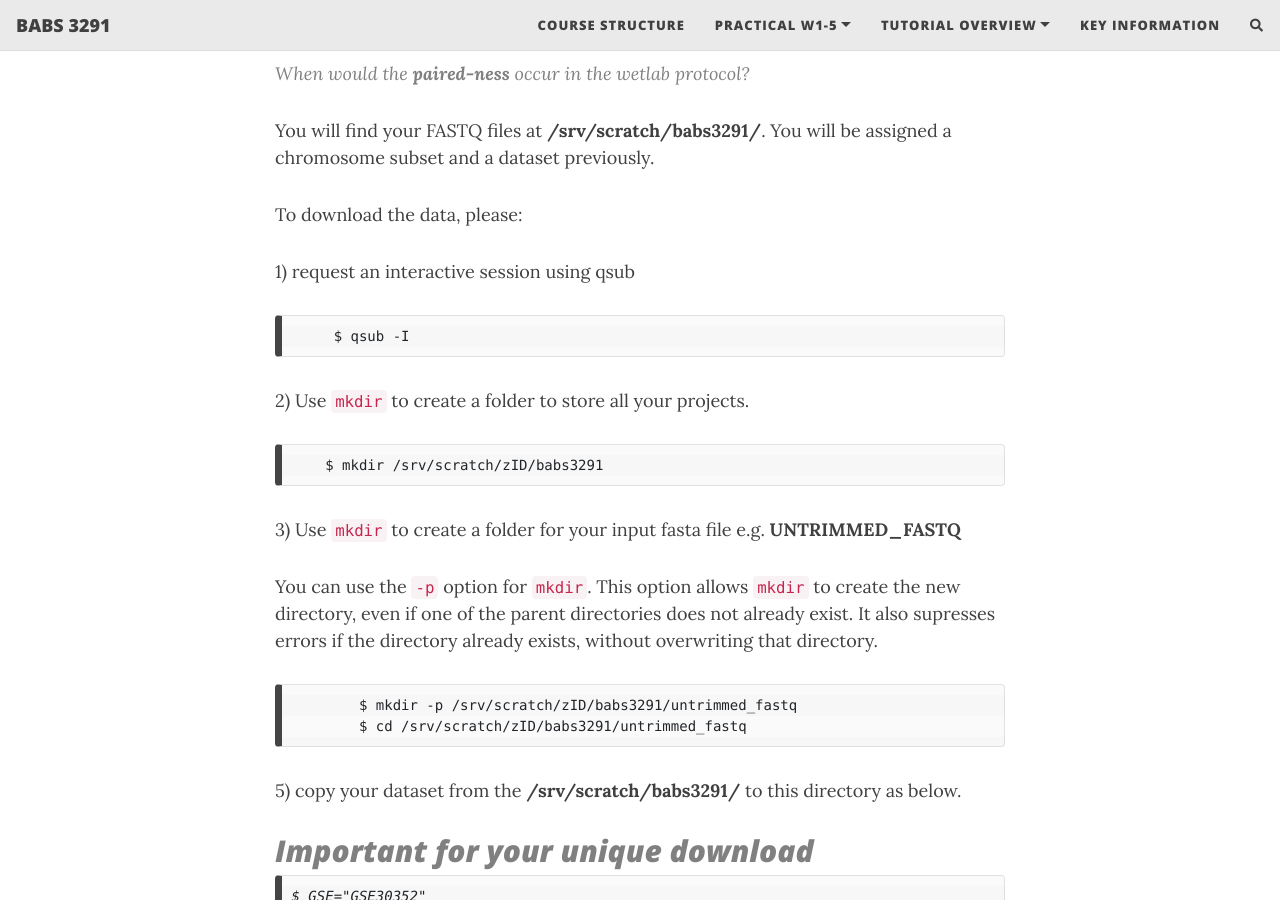
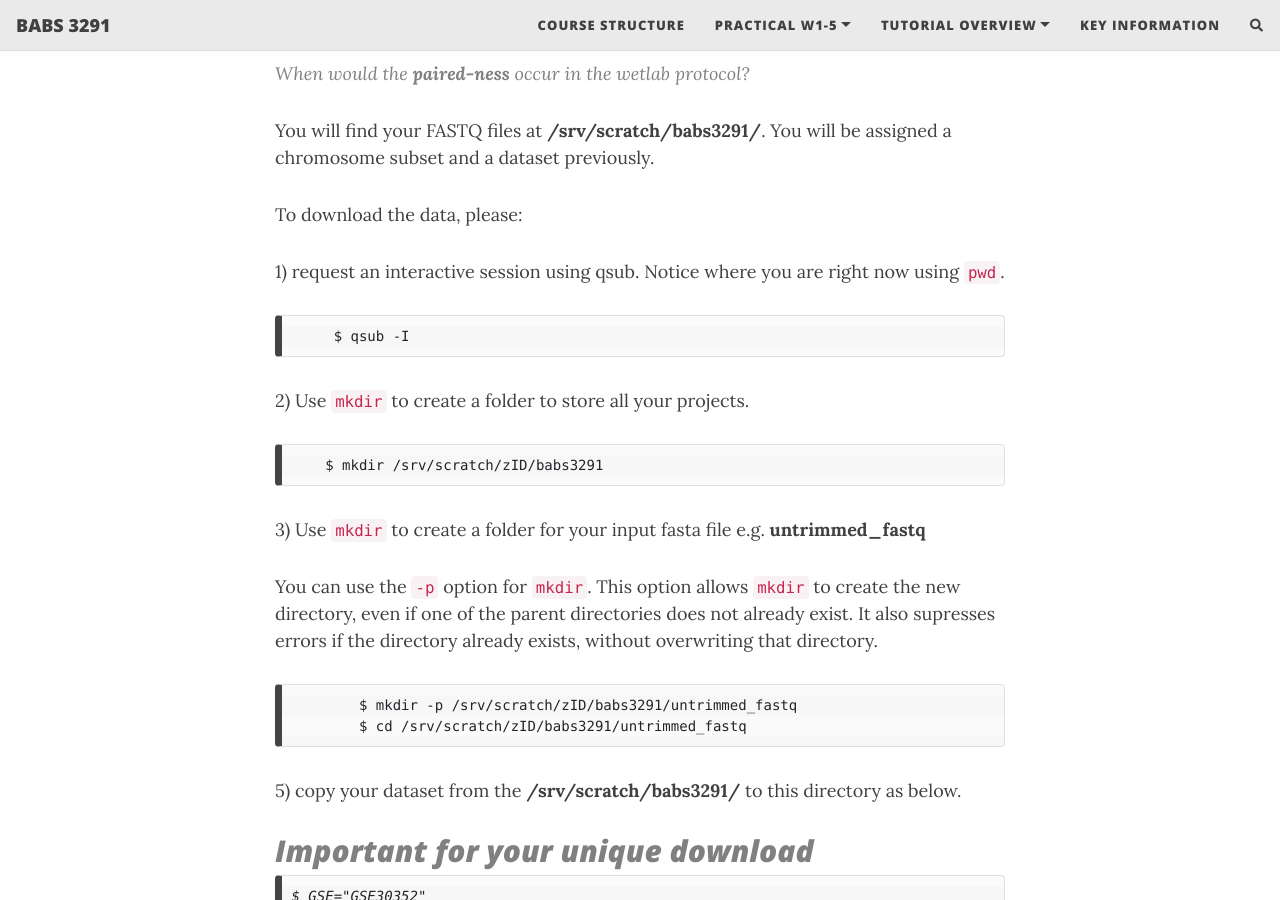
Before and after one commit to theheking/babs-rna-seq-2024, a Jekyll site: the page built from practical_overview/Week3_FASTQC.md, in a window 1280 px wide and 900 px high, scrolled down 2645 px. Built offline with Jekyll 4.4.1, drawn with Linux system fonts in a browser that asks for light colours; nearby versions of some CDN libraries; comment, search, counter and statistics services are not loaded.

Commit message:
Update Week3_FASTQC.md

```diff
--- a/practical_overview/Week3_FASTQC.md
+++ b/practical_overview/Week3_FASTQC.md
@@ -71,7 +71,7 @@ You will find your FASTQ files at  **/srv/scratch/babs3291/**. You will be assig
 
 To download the data, please:
 
-1) request an interactive session using qsub
+1) request an interactive session using qsub. Notice where you are right now using `pwd`.
 
          $ qsub -I
 
@@ -79,7 +79,7 @@ To download the data, please:
 
         $ mkdir /srv/scratch/zID/babs3291
 
-3) Use `mkdir` to create a folder for your input fasta file e.g. **UNTRIMMED_FASTQ**
+3) Use `mkdir` to create a folder for your input fasta file e.g. **untrimmed_fastq**
 
 You can use the `-p` option for `mkdir`. This option allows `mkdir` to create the new directory, even if one of the parent directories does not already exist. It also supresses errors if the directory already exists, without overwriting that directory.
 
```
